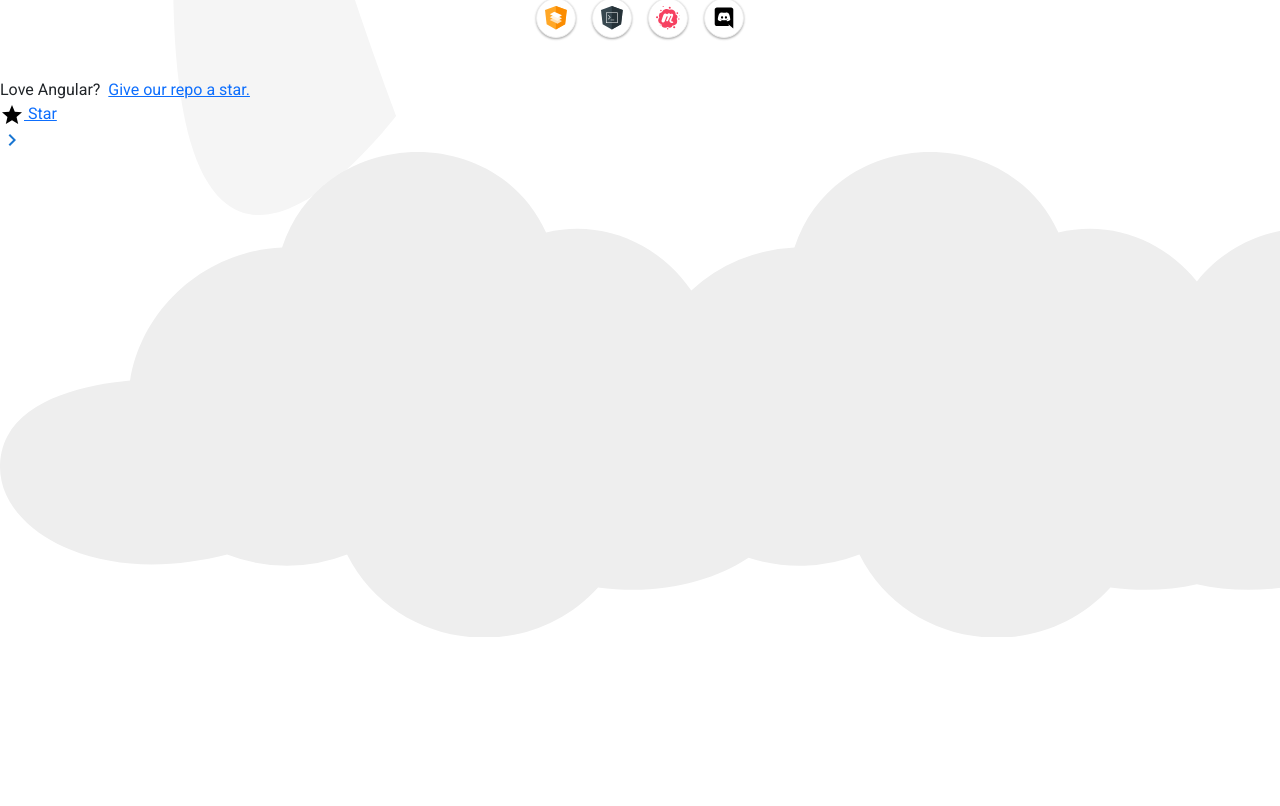
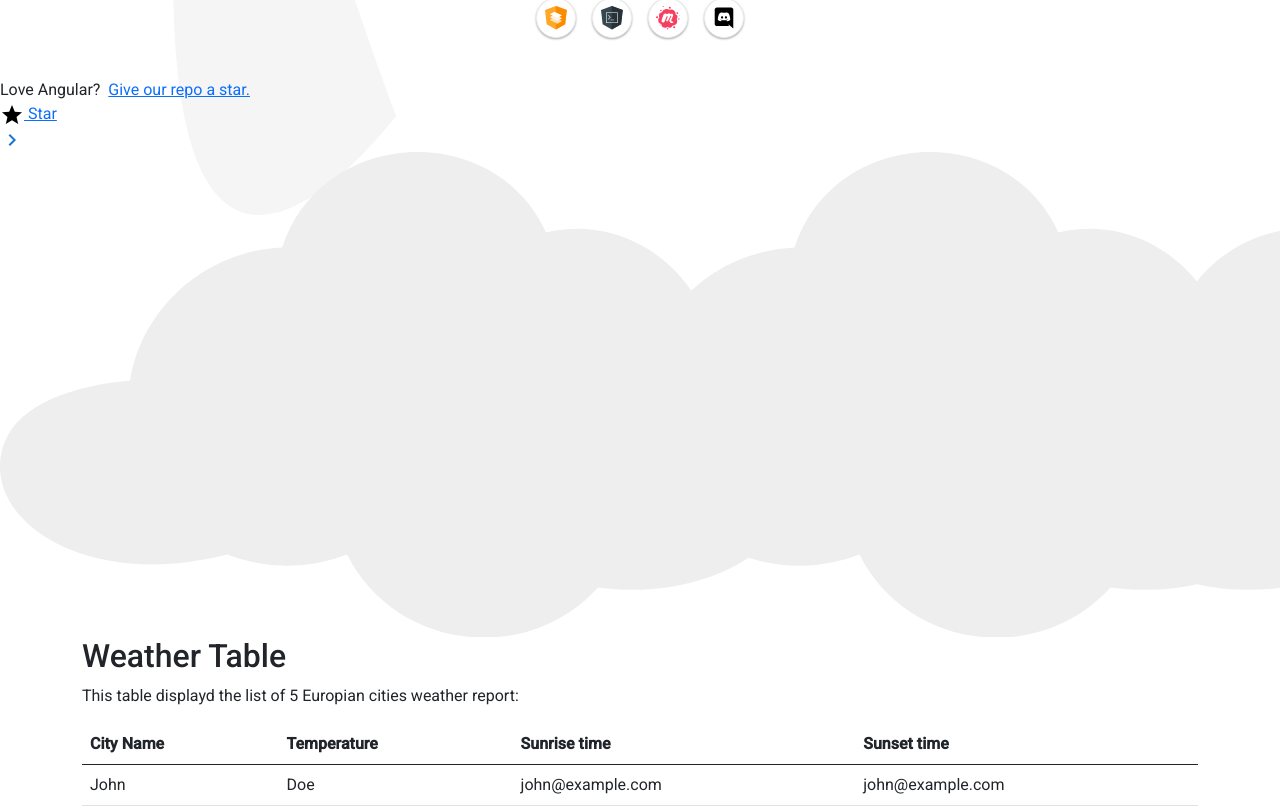
Before and after one commit to utkarsh-srivastava/open-weather-ng, an Angular app: page /listing in a window 1280 px wide. Shown: the part 582-1388 px from the top of the page. Before the commit the page ends 1219 px from the top, so only its background shows below. Built offline with nearby package versions, Linux system fonts and the light colour scheme.

Commit message:
created table and dao

```diff
--- a/src/app/listing/listing.component.html
+++ b/src/app/listing/listing.component.html
@@ -1,3 +1,22 @@
 <div class="container">
-
-  </div>
+  <h2>Weather Table</h2>
+  <p>This table displayd the list of 5 Europian cities weather report:</p>
+  <table class="table table-hover">
+    <thead>
+      <tr class="cursor-pointer">
+        <th>City Name</th>
+        <th>Temperature</th>
+        <th>Sunrise time</th>
+        <th>Sunset time</th>
+      </tr>
+    </thead>
+    <tbody>
+      <tr>
+        <td>John</td>
+        <td>Doe</td>
+        <td>john@example.com</td>
+        <td>john@example.com</td>
+      </tr>
+    </tbody>
+  </table>
+</div>
```
Also changed, not shown: src/app/weather.dao.service.ts (added, +9 -0 lines), 1 other file (tests, documents, lock files or other folders).
